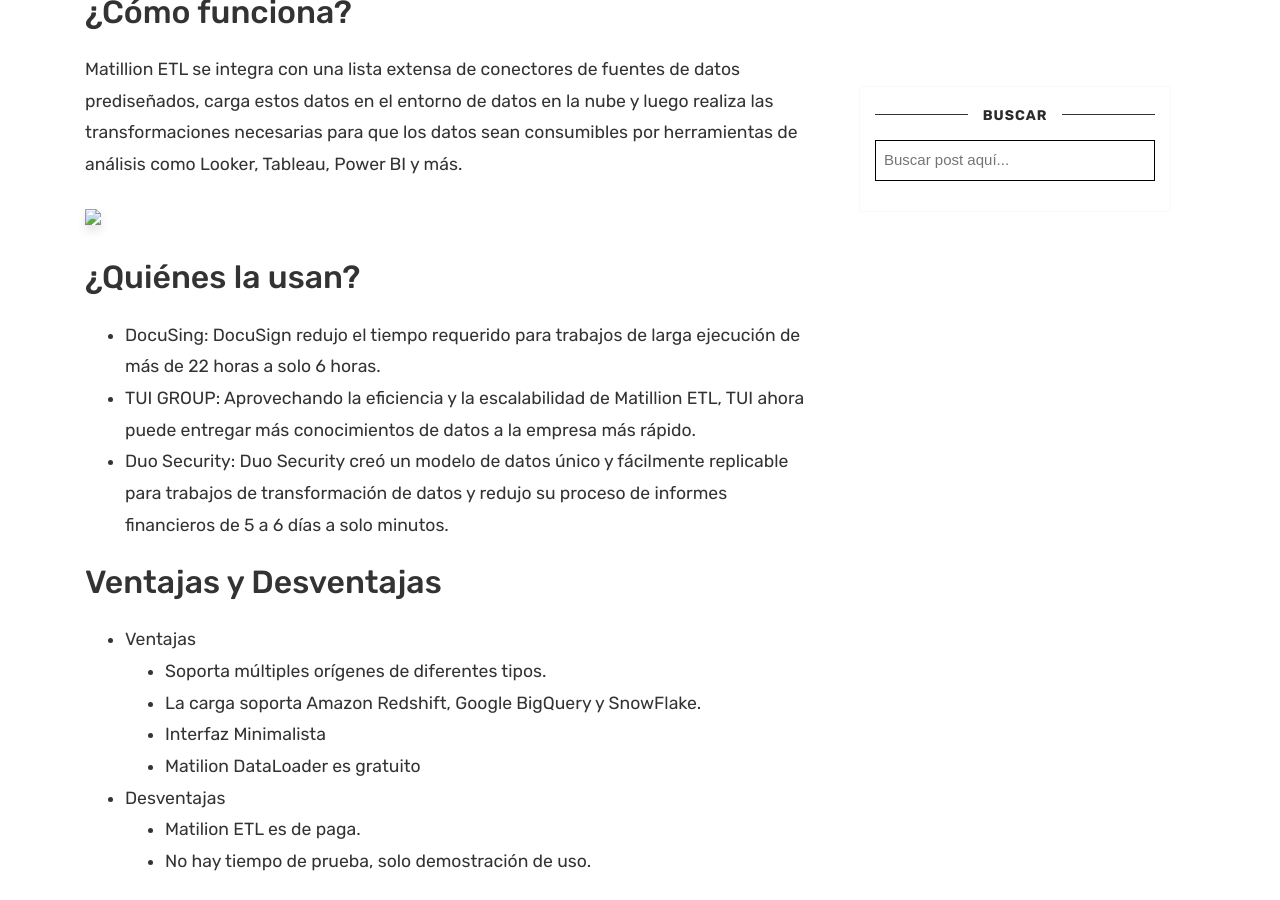
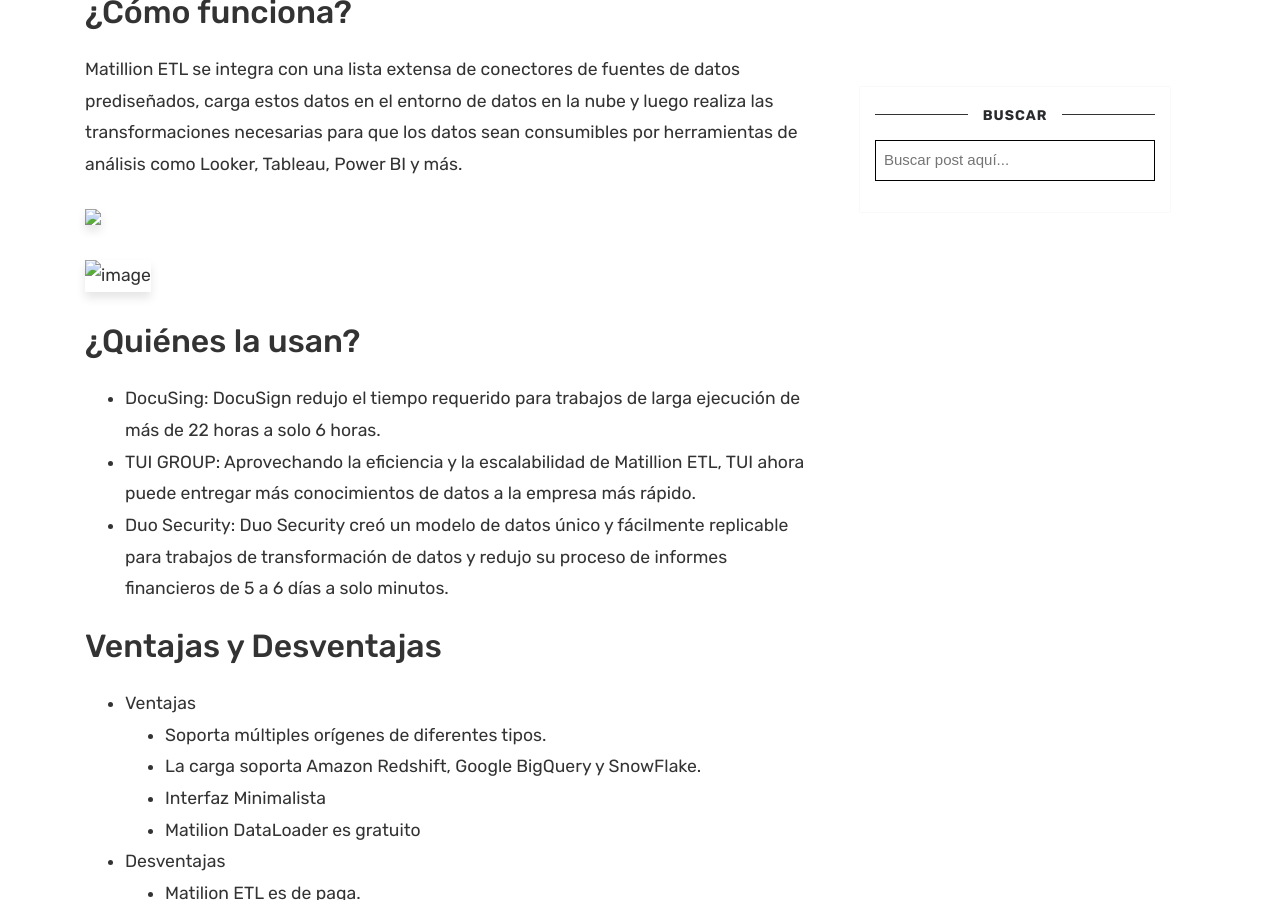
Before and after one commit to Famvazpom/apolo-n2a, a Jekyll site: the page built from _posts/2021-02-17-Matillion.md, in a window 1280 px wide and 900 px high, scrolled down 1962 px. Built offline with Jekyll 4.4.1, drawn with Linux system fonts in a browser that asks for light colours; nearby versions of some CDN libraries; comment, search, counter and statistics services are not loaded.

Commit message:
Update 2021-02-17-Matillion.md

```diff
--- a/_posts/2021-02-17-Matillion.md
+++ b/_posts/2021-02-17-Matillion.md
@@ -49,6 +49,8 @@
 
 <img src="{{ site.baseurl }} ../assets/images/matillion.png">
 
+![image](../assets/images/matillion.png)
+
 ## ¿Quiénes la usan?<a name="id4"></a>
 - DocuSing: DocuSign redujo el tiempo requerido para trabajos de larga ejecución de más de 22 horas a solo 6 horas.
 - TUI GROUP: Aprovechando la eficiencia y la escalabilidad de Matillion ETL, TUI ahora puede entregar más conocimientos de datos a la empresa más rápido.
```
